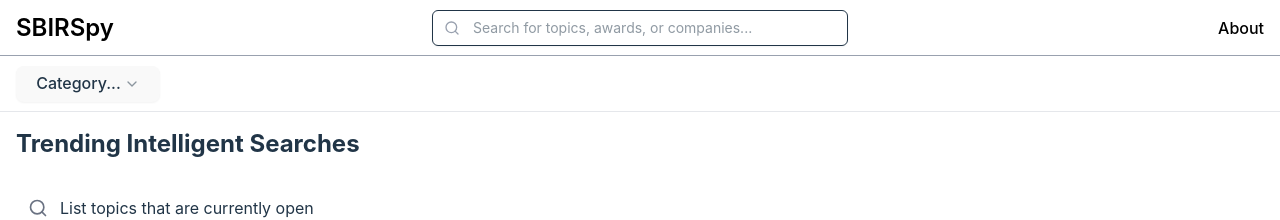
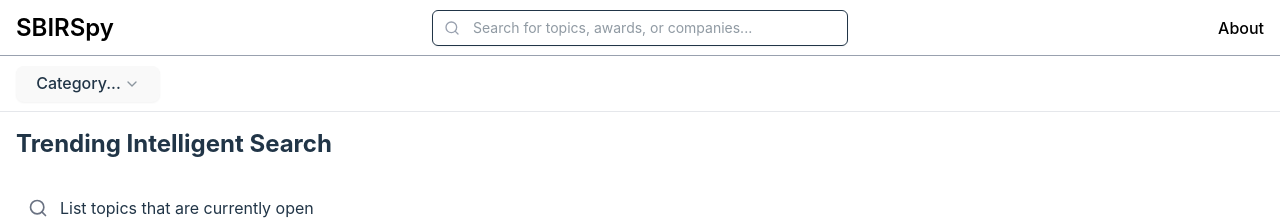
Before and after one commit to arihirsch/sbir-search, a React (Vite) app in the folder sbir-ui/: page / in a window 1280 px wide. Shown: the top 220 px of the page. Built offline with nearby package versions, Linux system fonts and the light colour scheme; no server answers.

Commit message:
testing push

```diff
--- a/sbir-ui/src/pages/Home.tsx
+++ b/sbir-ui/src/pages/Home.tsx
@@ -105,7 +105,7 @@
 
     const today = new Date();
     const closeDateObj = new Date(closeDate);
-    return today < closeDateObj;
+    return today <= closeDateObj;
   };
 
   // Function to navigate to search results with the given query
@@ -117,7 +117,7 @@
         <div className="space-y-2">
           {/* Featured Searches Section */}
           <div>
-            <h2 className="text-2xl font-bold">Trending Intelligent Searches</h2>
+            <h2 className="text-2xl font-bold">Trending Intelligent Search</h2>
             <Card className="mb-0 border-0 shadow-none">
               <CardContent className="p-0">
                 <div className="grid grid-cols-1 gap-3">
```
